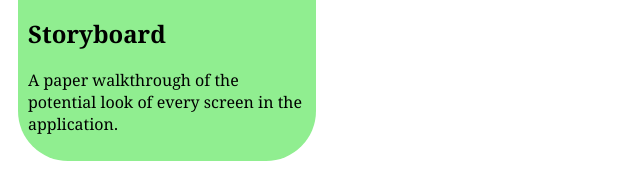
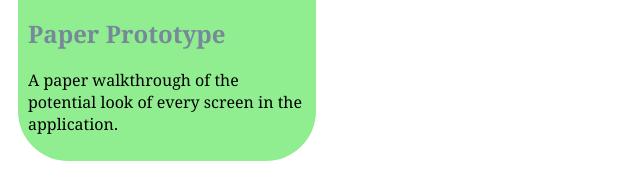
Before and after one commit to ismailelsahli/ismailelsahli.github.io, a plain HTML site: page index.html in a window 1280 px wide. Shown: the part 2148-2319 px from the top of the page, without its empty margins (0-640 px from the left). Drawn offline with Linux system fonts and the light colour scheme.

Commit message:
Add files via upload

```diff
--- a/index.html
+++ b/index.html
@@ -71,9 +71,9 @@
                 <a href="https://www.youtube.com/watch?v=4wYjoj_DcsY">
                     <img src="images/Paper Prototype.PNG">
                 </a>
-                <section class="ass-details"
-                    href="https://www.youtube.com/watch?v=4wYjoj_DcsY">
-                        <h2>Storyboard</h2>
+                <section class="ass-details">
+                <a href="https://www.youtube.com/watch?v=4wYjoj_DcsY">
+                        <h2>Paper Prototype</h2>
                     </a>
                     <p>
                         A paper walkthrough of the potential look of every screen in the application.
```
